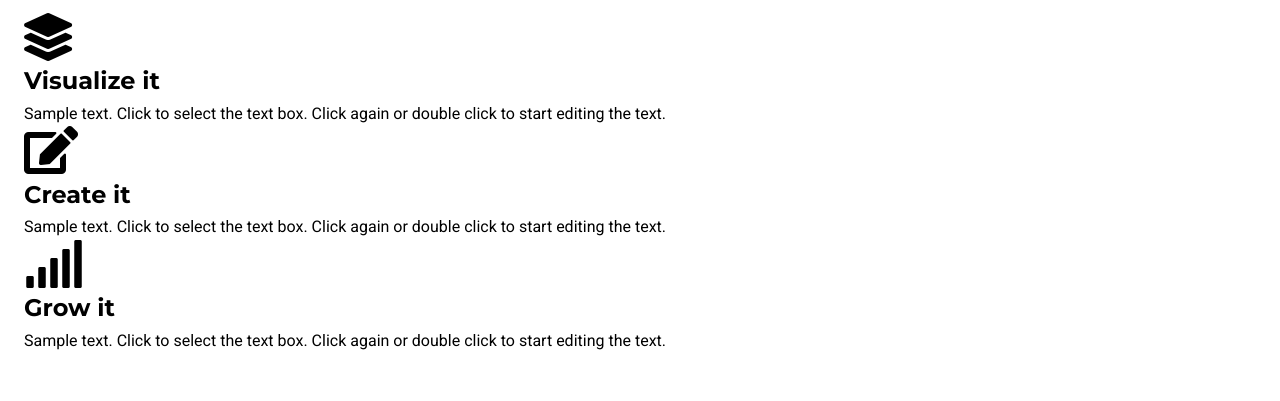
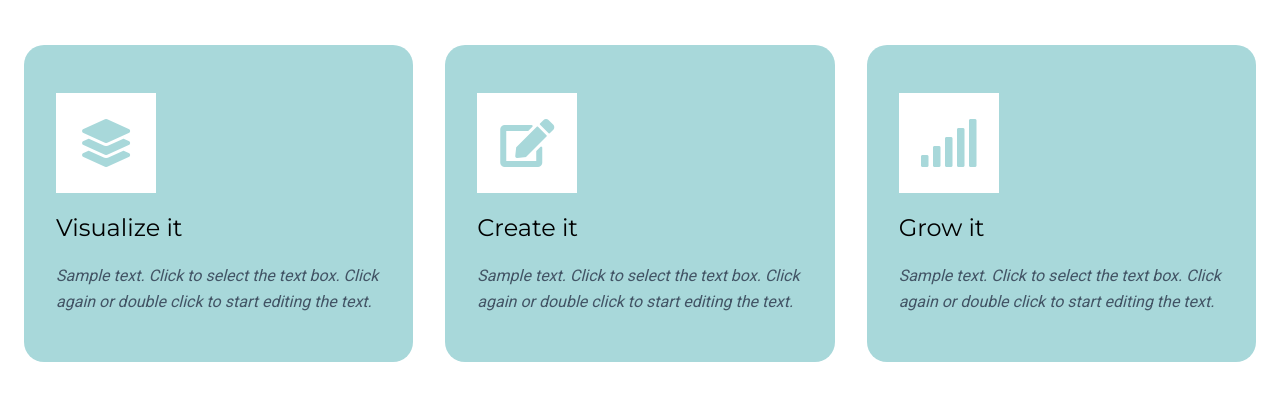
Before and after one commit to sheronimo/clone-nicepage1144355, a plain HTML site: page index.html in a window 1280 px wide. Shown: the part 241-642 px from the top of the page. Drawn offline with Linux system fonts and the light colour scheme.

Commit message:
services styling

```diff
--- a/style.css
+++ b/style.css
@@ -39,7 +39,6 @@ h2 {
 }
 
 .page-heading {
-	font-family: 'Montserrat', sans-serif;
 	font-weight: 700;
 	font-size: 3.5rem;
 }
@@ -50,3 +49,37 @@ h2 {
 	font-size: 1.25rem;
 	line-height: 1.7;
 }
+
+/* Services */
+.services {
+	display: grid;
+	grid-template-columns: repeat(3, 1fr);
+	grid-gap: 2rem;
+	margin-top: 3rem;
+}
+
+.service {
+	background: var(--primary-color);
+	padding: 3rem 2rem;
+	border-radius: 20px;
+}
+
+.service-icon {
+	background: white;
+	color: var(--primary-color);
+	width: 100px;
+	height: 100px;
+	line-height: 100px;
+	text-align: center;
+}
+
+.service-heading {
+	font-weight: 400;
+	margin-top: 1rem;
+}
+
+.service-desc {
+	margin-top: 1rem;
+	color: #425465;
+	font-style: italic;
+}
```
